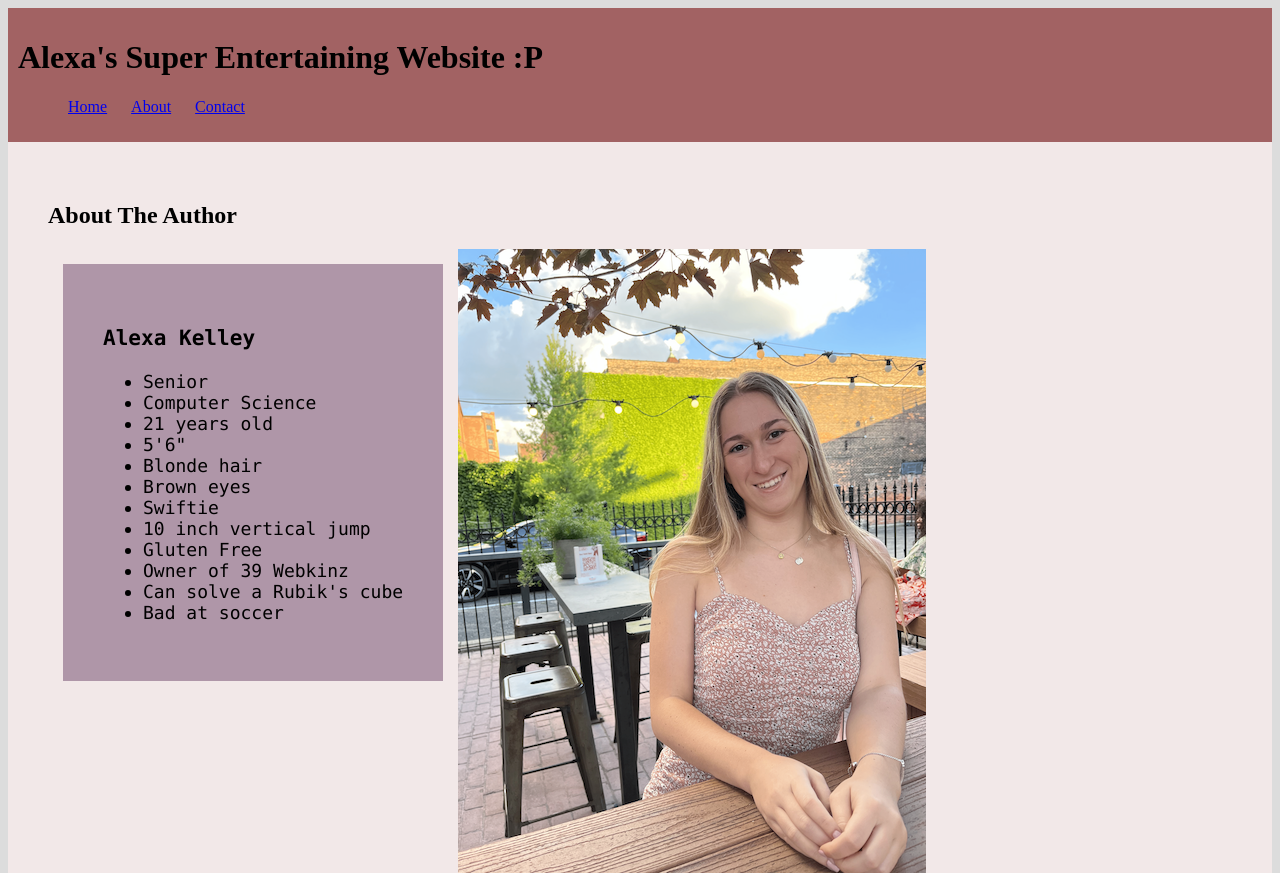
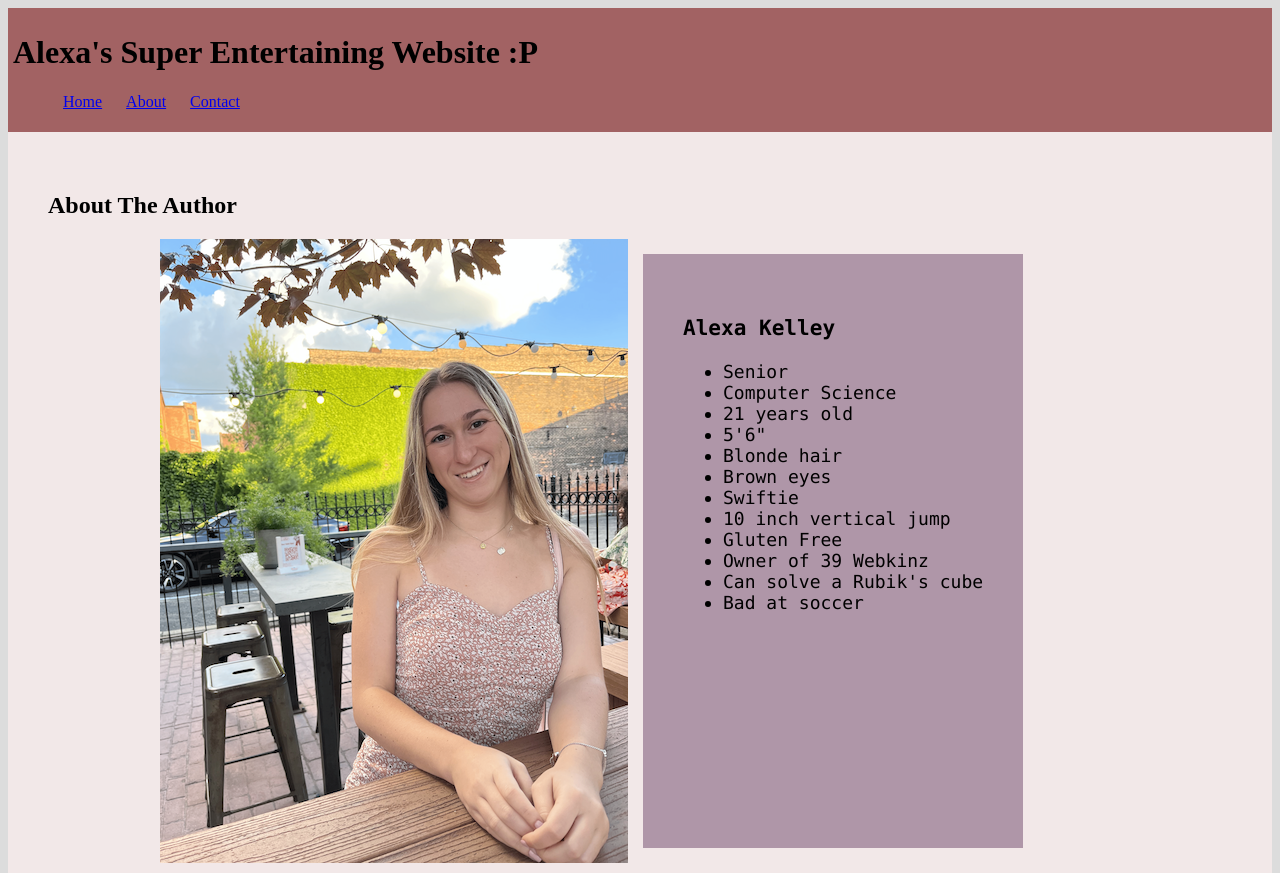
Before and after one commit to kelle210/mi349_blog, a plain HTML site: page about.html in a window 1280 px wide. Shown: the top 873 px of the page. Drawn offline with Linux system fonts and the light colour scheme.

Commit message:
added css

```diff
--- a/about.html
+++ b/about.html
@@ -22,8 +22,9 @@
 
     <main>
         <h2>About The Author</h2>
+        <section id="basic_info">
           <img src="alexa_kelley_pic.png" alt = "Alexa Kelley">
-        <section id="stats">
+          <div id="stats">
               <h3>Alexa Kelley</h3>
               <ul>
                   <li>Senior</li>
@@ -39,6 +40,7 @@
                   <li>Can solve a Rubik's cube</li>
                   <li>Bad at soccer</li>
               </ul>
+          </div>
       </section>
         <p >Alexa Kelley is a senior at Michigan State University studying computer science. In her free time, she likes to hang out with friends, snowboard, do the New York Times crossword, watch silly movies, and embroider. She is currently spending her time finishing up her education, job hunting, and learning a new sport - tennis!</p>
         <p >Alexa grew up in Novi, Michigan with her Mom, Dad, sister Mackenzie (28) and brother Matt (25). She also has two adorable little doggies named Leo and Milo. As a kid, Alexa enjoyed figure skating and cheer, as well as putting on concerts in the living room. Into high school, she was more involved in diving and boardercross. </p>
--- a/style.css
+++ b/style.css
@@ -3,7 +3,9 @@ html {
 }
 
 header {
-    padding: 10px;
+    position: sticky;
+    top: 0;
+    padding: 5px;
     background-color: #a26263;
 }
 
@@ -23,7 +25,7 @@ main {
     border-bottom: 2px solid;
 }
 
-.blog_post img{
+.blog_image{
     margin: 10px 20px;
     float: right;
 }
@@ -44,9 +46,13 @@ main {
 button{
     background-color: #a26263;
 }
+#basic_info {
+  display: flex;
+  width: 960px;
+  margin: 20px auto;
+}
 
 #stats{
-    float: left;
     background-color: #af96a8;
     padding: 40px;
     margin: 15px 15px 15px 15px;
```
Also changed, not shown: index.html (+8 -2 lines). Lines whose indentation alone changed are shown as unchanged.
